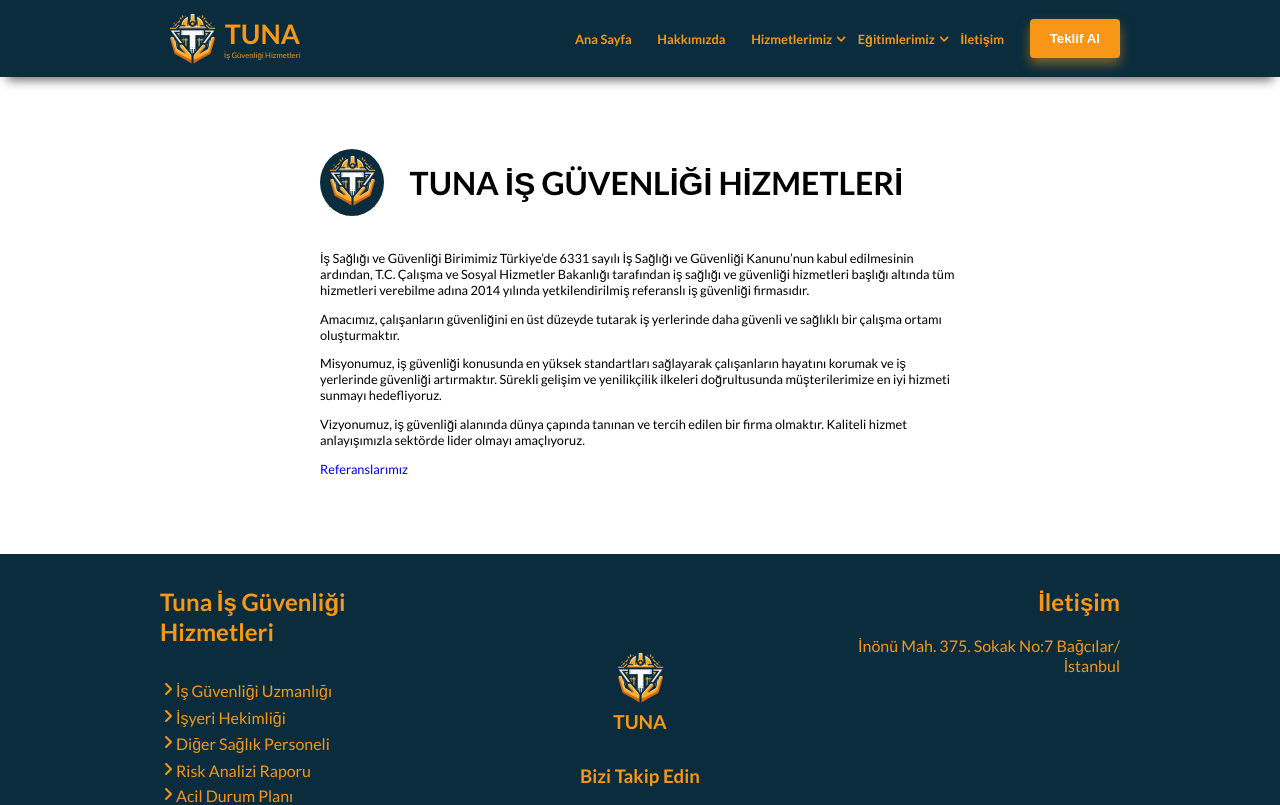
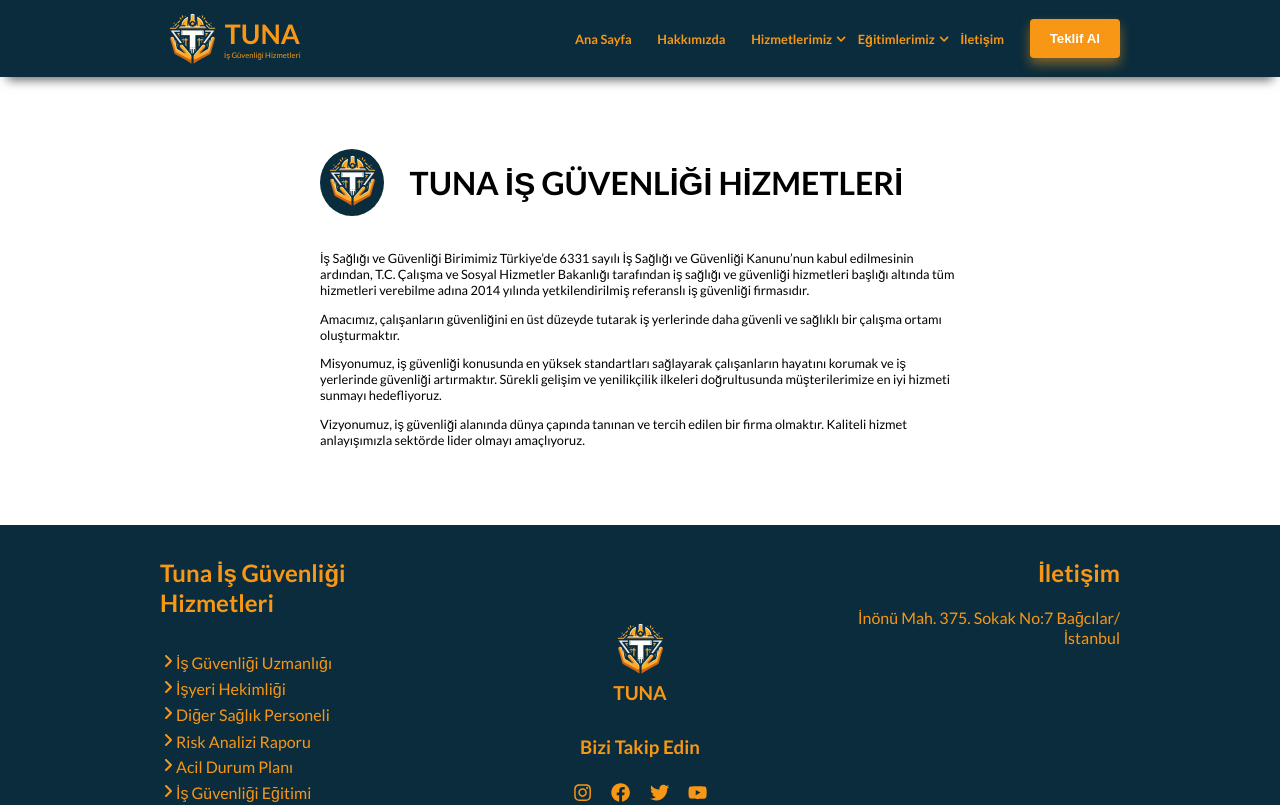
Before and after one commit to Harunyldz/Tuna, a React (Create React App) app in the folder tuna/: page /hakkimizda in a window 1280 px wide. Shown: the top 805 px of the page. Built offline with nearby package versions, Linux system fonts and the light colour scheme.

Commit message:
hakkımızda comp. refranslar linki kalktı

```diff
--- a/tuna/src/pages/About/About.jsx
+++ b/tuna/src/pages/About/About.jsx
@@ -1,7 +1,6 @@
 import logo5 from "../../assets/logo5.png";
-import { Link } from "react-router-dom";
 import "./About.css";
-import Referans from "../../components/Cards/Referans";
+
 
 const About = () => {
   return (
@@ -39,7 +38,7 @@ const About = () => {
           edilen bir firma olmaktır. Kaliteli hizmet anlayışımızla sektörde
           lider olmayı amaçlıyoruz.
         </p>
-        <Link to="/referans"><p>Referanslarımız</p></Link>
+
       </div>
       {/* <Referans /> */}
     </div>
```
